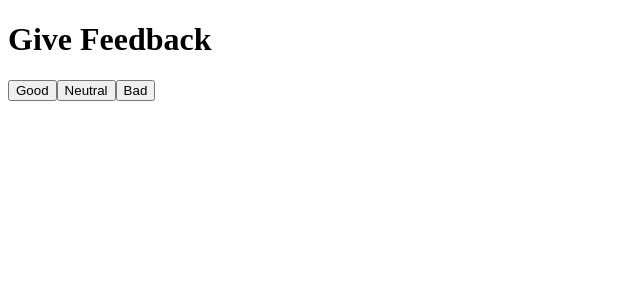
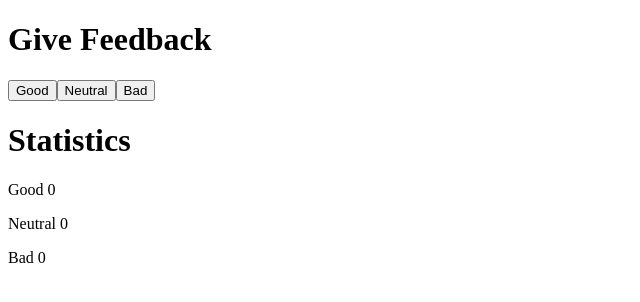
Before and after one commit to JBearCode/fullstackopen-part-1, a React (Create React App) app in the folder unicafe/: page / in a window 1280 px wide. Shown: the top 302 px of the page, without its empty margins (0-640 px from the left). Built offline with nearby package versions, Linux system fonts and the light colour scheme.

Commit message:
Complete basic functionality of feedback buttons plus printing totals

```diff
--- a/unicafe/src/App.js
+++ b/unicafe/src/App.js
@@ -8,6 +8,7 @@ const App = () => {
 
   const handleClickGood = () => {
     setGood(good + 1)
+    console.log("ran good click")
   }
 
   const handleClickNeutral = () => {
@@ -21,13 +22,25 @@ const App = () => {
   return (
     <div>
       <h1>Give Feedback</h1>
-      <Button onclick={handleClickGood} text="Good"/>
-      <Button onclick={handleClickNeutral} text="Neutral"/>
-      <Button onclick={handleClickBad} text="Bad"/>
+      <Button onClick={handleClickGood} text="Good"/>
+      <Button onClick={handleClickNeutral} text="Neutral"/>
+      <Button onClick={handleClickBad} text="Bad"/>
+      <h1>Statistics</h1>
+      <Statistic name="Good" number={good}/>
+      <Statistic name="Neutral" number={neutral}/>
+      <Statistic name="Bad" number={bad}/>
     </div>
   )
 }
 
 const Button = ({onClick, text}) => <><button onClick={onClick}>{text}</button></>
 
+const Statistic = (props) => {
+  return (
+    <>
+      <p>{props.name} {props.number}</p>
+    </>
+  )
+}
+
 export default App
```
